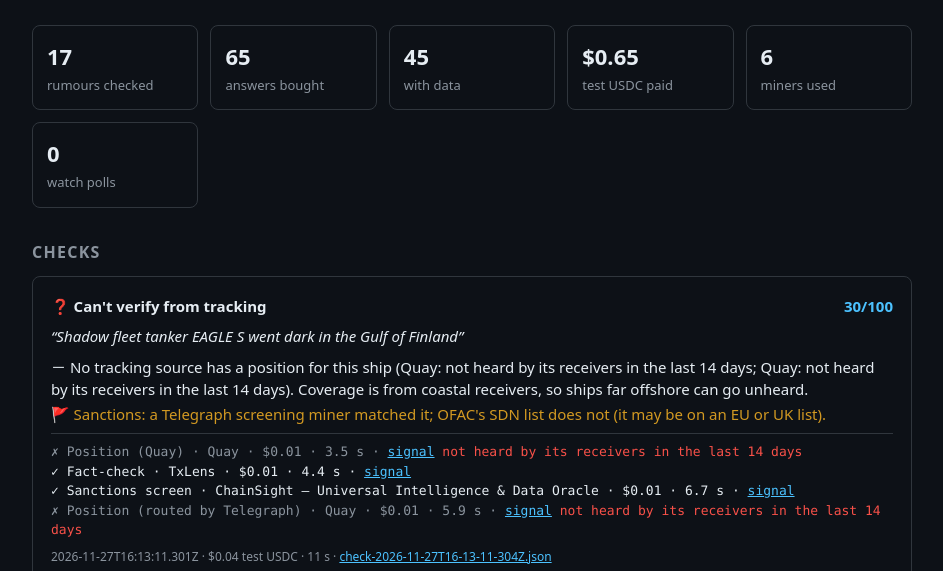
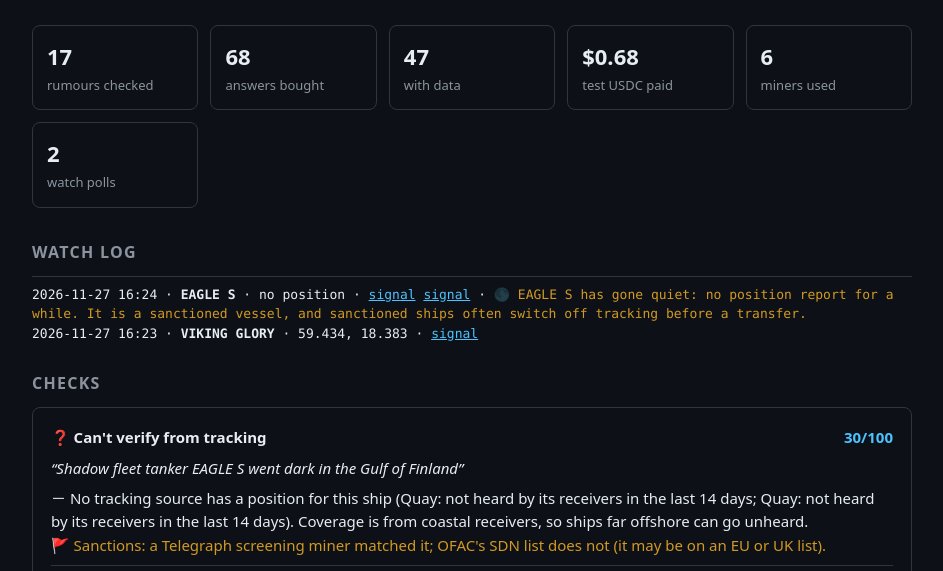
Before and after one commit to subheeksh5599/keel, a website: page docs/index.html in a window 1280 px wide. Shown: the part 163-734 px from the top of the page, without its empty margins (168-1111 px from the left). Drawn offline with Linux system fonts and the light colour scheme.

Commit message:
Live bot receipts and first watch polls

```diff
--- a/docs/index.html
+++ b/docs/index.html
@@ -18,13 +18,13 @@ footer{color:var(--mut);font-size:12px}
 <p class="sub">Every check below was paid on the Telegraph testnet from escrow wallet <code>0x2925d43C1e21888706D8b3b2223050aF14dDAEd4</code>. Each signal link opens the node's own record of the ask. Re-check them all with <code>node scripts/verify-receipts.mjs</code>. Bot: <a href="https://t.me/keel567_bot">@keel567_bot</a> · <a href="https://github.com/subheeksh5599/keel">source</a></p>
 <section class="stats">
 <div><b>17</b><span>rumours checked</span></div>
-<div><b>65</b><span>answers bought</span></div>
-<div><b>45</b><span>with data</span></div>
-<div><b>$0.65</b><span>test USDC paid</span></div>
+<div><b>68</b><span>answers bought</span></div>
+<div><b>47</b><span>with data</span></div>
+<div><b>$0.68</b><span>test USDC paid</span></div>
 <div><b>6</b><span>miners used</span></div>
-<div><b>0</b><span>watch polls</span></div>
+<div><b>2</b><span>watch polls</span></div>
 </section>
-
+<h2>Watch log</h2><ul class="buys"><li>2026-11-27 16:24 · <b>EAGLE S</b> · no position · <a href="https://devnode.telegraphprotocol.com/engine/v1/signal/0x21d0ad519f3b24f6c2b7c98be825f5cf359b01e3f8f24a2535d9f56f516c3674">signal</a> <a href="https://devnode.telegraphprotocol.com/engine/v1/signal/0xe4947267cf217a1b11eca3e7ca21edfab51dc4690376e6fbe8ac60b6b0ed95bd">signal</a> · <span class="flag">🌑 EAGLE S has gone quiet: no position report for a while. It is a sanctioned vessel, and sanctioned ships often switch off tracking before a transfer.</span></li><li>2026-11-27 16:23 · <b>VIKING GLORY</b> · 59.434, 18.383 · <a href="https://devnode.telegraphprotocol.com/engine/v1/signal/0x1e4516b65fa1fec647fd11b56dff036c36aa1862edab7f74f45594a978a09e37">signal</a></li></ul>
 <h2>Checks</h2>
 <article>
   <header><span class="v">❓ Can't verify from tracking</span><span class="conf">30/100</span></header>
```
Also changed, not shown: 1 other file.
